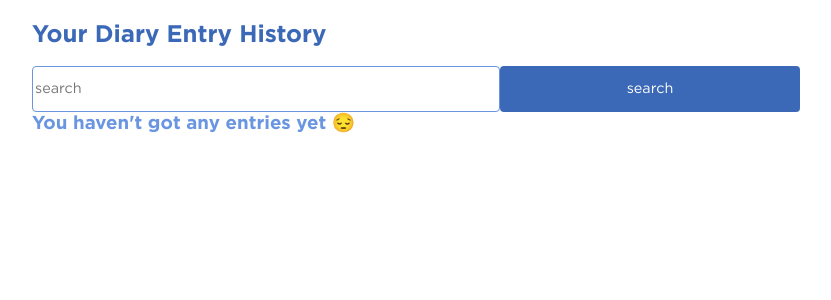
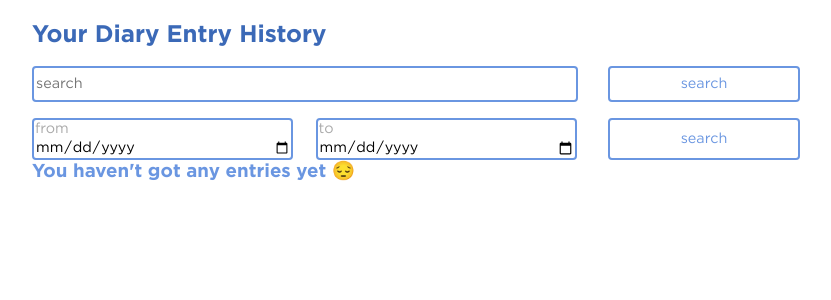
Before and after one commit to AJVEATS/Rotasu, a PHP site: page /history.php in a window 1280 px wide. Shown: the part 69-369 px from the top of the page, without its empty margins (224-1055 px from the left). Run offline with PHP 8.4, Linux system fonts and the light colour scheme; the visitor is signed in with stand-in values (Sample User, id 1); data that the repository does not hold is empty; some libraries are stand-ins or nearby versions.

Commit message:
General working

```diff
--- a/history.php
+++ b/history.php
@@ -9,6 +9,7 @@
 
     <!-- Stylesheet Styling -->
     <link rel="stylesheet" href="static/css/history.css">
+    <link rel="stylesheet" href="static/css/entry/entryCard.css">
 
     <!-- favicon icon -->
     <link rel="icon" type="image/png" sizes="32x32" href="static/images/favicon/favicon-32x32.png">
@@ -25,6 +26,13 @@
                 <input type="text" placeholder="search" name="searchQuery">
                 <input type="submit" name="searchSubmit" value="search">
             </form>
+            <form action="" class="search-date" method="POST">
+                <div class="date-inputs">
+                    <input type="date" placeholder="from" id="dateFrom" name="dateFrom">
+                    <input type="date" placeholder="to" id="dateTo" name="dateTo">
+                </div>
+                <input type="submit" name="searchDateSubmit" value="search">
+            </form>
         </section>
         <section class="diary-history">
             <?php include_once 'includes/php/historyScript.php'; ?>
--- a/includes/php/databaseConnection.php
+++ b/includes/php/databaseConnection.php
@@ -1,8 +1,13 @@
 <?php
-    $dbServername = "shareddb-o.hosting.stackcp.net";
-    $dbUsername = "alex_db-313039a584";
-    $dbPassword = "alexTest.";
-    $dbName = "alex_db-313039a584";
+    // $dbServername = "shareddb-o.hosting.stackcp.net";
+    // $dbUsername = "alex_db-313039a584";
+    // $dbPassword = "alexTest.";
+    // $dbName = "alex_db-313039a584";
+
+    $dbServername = "localhost";
+    $dbUsername = "root";
+    $dbPassword = "alextest";
+    $dbName = "database";
 
     $connection = mysqli_connect($dbServername, $dbUsername, $dbPassword, $dbName) or die("Unable to connect to the database");
 ?>
--- a/static/css/history.css
+++ b/static/css/history.css
@@ -7,43 +7,22 @@ main {
     color: var(--white);
 }
 
-p {
-    margin-block-start: 0;
-    margin-block-end: 0;
-}
-
-h1 {
-    color: var(--dark-blue);
-}
-
-h3 {
-    color: var(--light-blue);
-}
-
-.diary-entry-title {
-    width: 100%;
-    display: flex;
-    align-content: center;
-    align-items: center;
-    justify-content: space-between;
-    flex-wrap: nowrap;
-    padding-bottom: 0.5em;
-}
-
 .search-bar {
     width: 100%;
     display: block;
 }
 
 form.search-form {
+    width: 100%;
     display: flex;
     justify-content: space-between;
+    margin-bottom: 1em;
 }
 
 input[type="text"] {
-    width: 73%;
+    width: 70%;
     background-color: var(--white);
-    border: 1px solid var(--light-blue);
+    border: 2px solid var(--light-blue);
     border-radius: 4px;
     font-size: 0.9em;
     cursor: text;
@@ -55,36 +34,55 @@ input[type="text"]:focus-visible {
 
 input[type="submit"] {
     width: 25%;
-    background-color: #3B69B7;
-    border: none;
-    color: var(--white);
-    padding: 14px 20px;
+    background-color: var(--white);
+    border: 2px solid var(--light-blue);
+    color: var(--light-blue);
+    padding: 7px 10px;
     text-decoration: none;
     font-size: 0.9em;
     border-radius: 4px;
     cursor: pointer;
-    min-width: 300px;
 }
 
-.diary-entry {
-    width: -webkit-fill-available;
-    border-radius: 5px;
-    margin: 1em 0;
-    padding: 1em;
+input[type="submit"]:hover {
+    color: var(--white);
     background-color: var(--light-blue);
-    box-shadow: 0 1px 3px rgba(0, 0, 0, 0.16), 0 1px 3px rgba(0, 0, 0, 0.23);
 }
 
-.diary-entry:hover {
-    box-shadow: 0 3px 6px rgba(0, 0, 0, 0.16), 0 3px 6px rgba(0, 0, 0, 0.23);
+.search-date {
+    width: 100%;
+    display: flex;
+    flex-wrap: nowrap;
+    align-content: center;
+    justify-content: space-between;
 }
 
-.diary-entry:hover > .diary-entry-title > .diary-action-container {
-    display: inline-flex;
+.date-inputs {
+    width: 70.9%;
+    display: flex;
+    justify-content: space-between;
+    flex-wrap: nowrap;
+    align-content: center;
 }
 
-.diary-entry-date {
+.date-inputs > input[type="date"] {
+    width: 47%;
+    background-color: var(--white);
+    border: 2px solid var(--light-blue);
+    border-radius: 4px;
+    font-size: 0.9em;
+    cursor: text;
+}
 
+input[type="date"]:before {
+    content: attr(placeholder) !important;
+    color: #aaa;
+    margin-right: 0.5em;
+}
+
+input[type="date"]:focus:before,
+  input[type="date"]:valid:before {
+    content: "";
 }
 
 .diary-action-container {
@@ -99,11 +97,3 @@ input[type="submit"] {
 .diary-action-container > a > svg:hover {
     color: var(--dark-blue);
 }
-
-
-@media screen and (max-width: 1200px) {
-
-    main {
-        width: 85%;
-    }
-}
```
Also changed, not shown: entry.php (+12 -9 lines), includes/php/viewEntry.php (+25 -3 lines), static/css/entry.css (+8 -0 lines), static/css/entry/entryCard.css (added, +57 -0 lines), static/css/entry/delete.css (added), static/css/entry/edit.css (added), static/css/entry/view.css (added).
